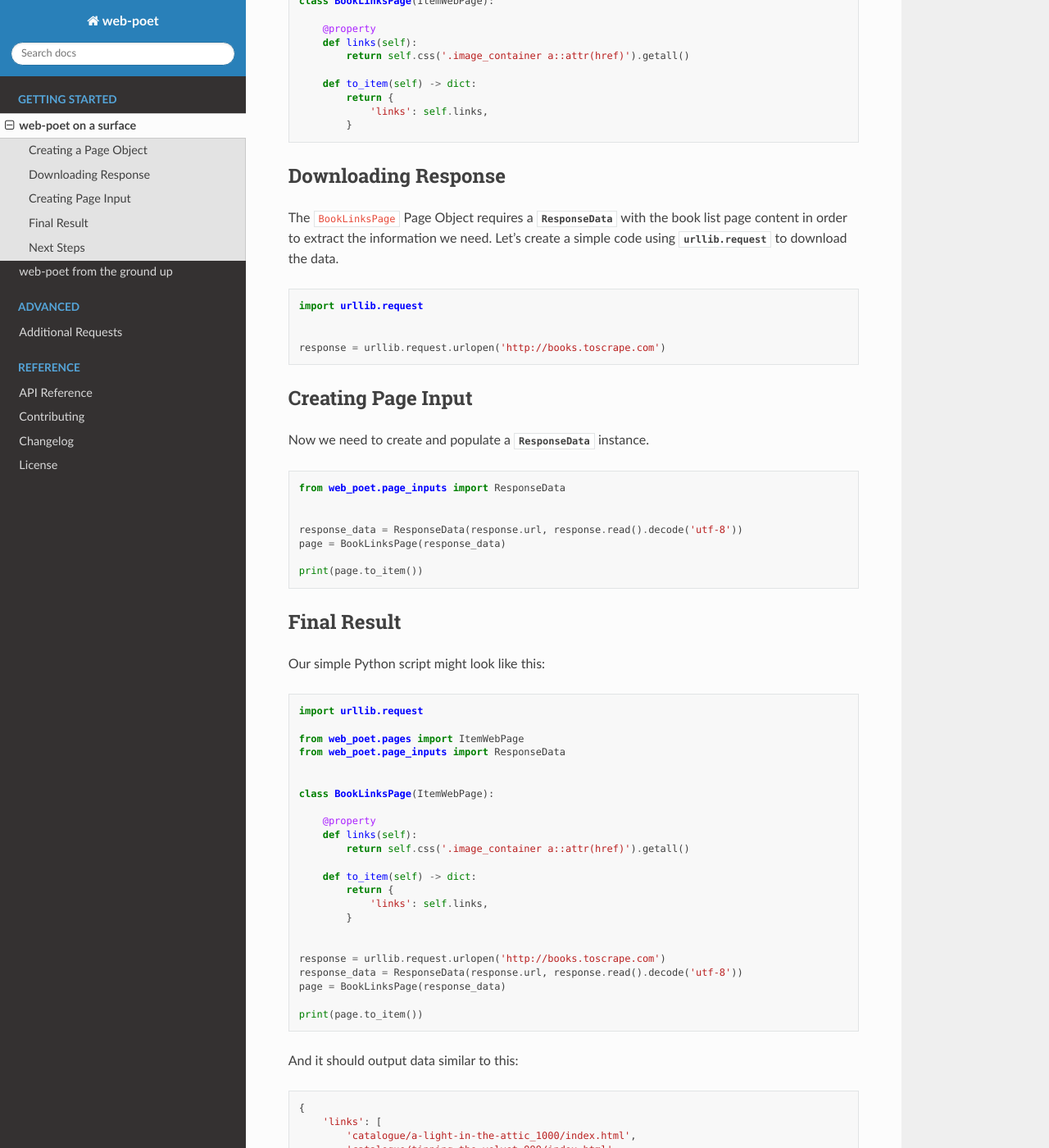
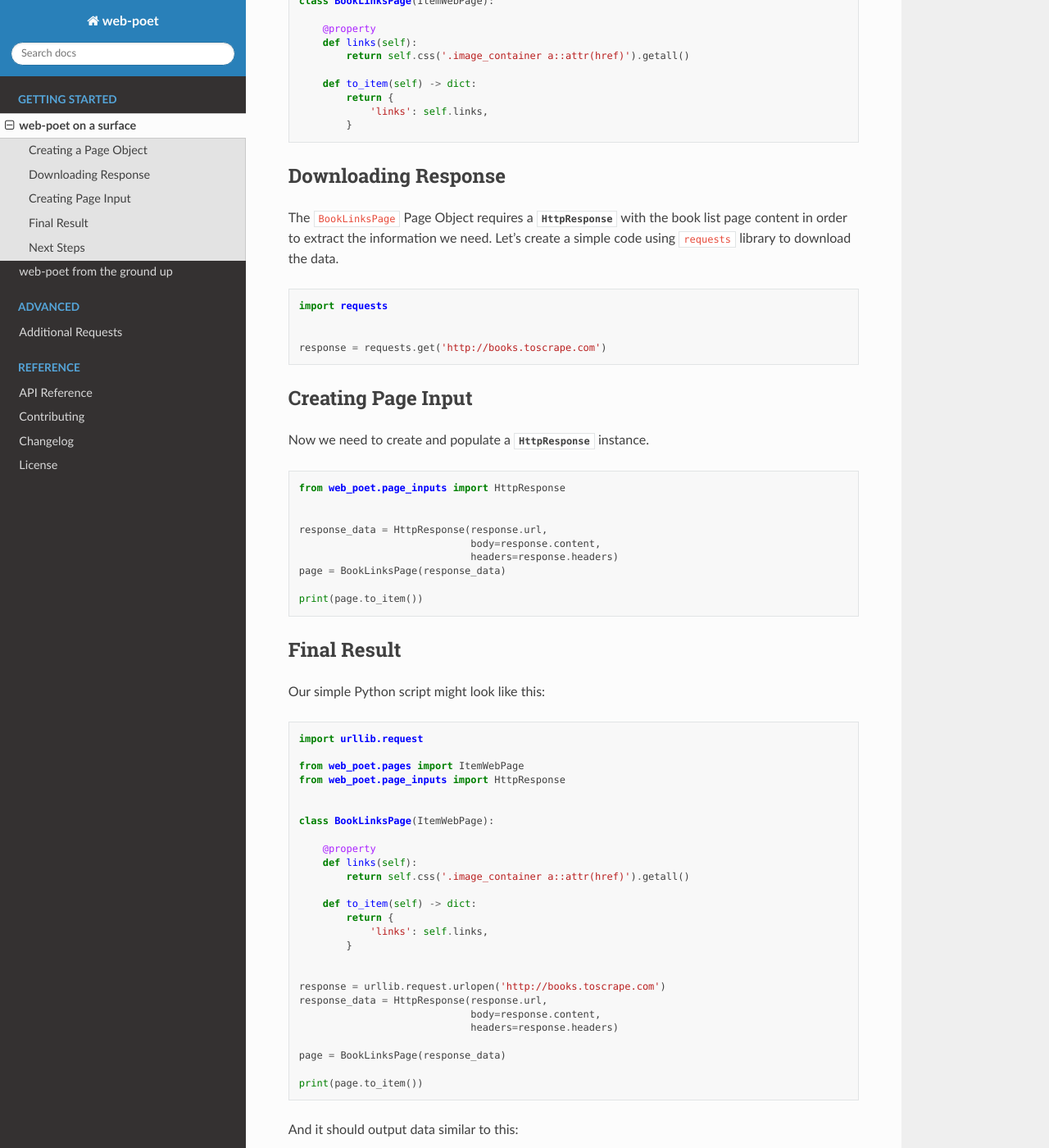
Before and after one commit to scrapinghub/web-poet, a Sphinx documentation site: the page built from docs/intro/tutorial.rst, in a window 1280 px wide and 1400 px high, scrolled down 454 px. Shown: the whole window at 82% size. Built offline with Sphinx 7.4.7 and the Read the Docs theme 2.0.0, drawn with Linux system fonts in a browser that asks for light colours; some of the changed text lies outside the part shown.

Commit message:
DOC fix tutorial

```diff
--- a/docs/intro/tutorial.rst
+++ b/docs/intro/tutorial.rst
@@ -36,28 +36,30 @@ list page on `books.toscrape.com <http://books.toscrape.com/>`_.
 Downloading Response
 ====================
 
-The ``BookLinksPage`` Page Object requires a :class:`~.ResponseData` with the
+The ``BookLinksPage`` Page Object requires a :class:`~.HttpResponse` with the
 book list page content in order to extract the information we need. Let's create
-a simple code using :mod:`urllib.request` to download the data.
+a simple code using ``requests`` library to download the data.
 
 .. code-block:: python
 
-    import urllib.request
+    import requests
 
 
-    response = urllib.request.urlopen('http://books.toscrape.com')
+    response = requests.get('http://books.toscrape.com')
 
 Creating Page Input
 ===================
 
-Now we need to create and populate a :class:`~.ResponseData` instance.
+Now we need to create and populate a :class:`~.HttpResponse` instance.
 
 .. code-block:: python
 
-    from web_poet.page_inputs import ResponseData
+    from web_poet.page_inputs import HttpResponse
 
 
-    response_data = ResponseData(response.url, response.read().decode('utf-8'))
+    response_data = HttpResponse(response.url,
+                                 body=response.content,
+                                 headers=response.headers)
     page = BookLinksPage(response_data)
 
     print(page.to_item())
@@ -72,7 +74,7 @@ Our simple Python script might look like this:
     import urllib.request
 
     from web_poet.pages import ItemWebPage
-    from web_poet.page_inputs import ResponseData
+    from web_poet.page_inputs import HttpResponse
 
 
     class BookLinksPage(ItemWebPage):
@@ -88,7 +90,10 @@ Our simple Python script might look like this:
 
 
     response = urllib.request.urlopen('http://books.toscrape.com')
-    response_data = ResponseData(response.url, response.read().decode('utf-8'))
+    response_data = HttpResponse(response.url,
+                                 body=response.content,
+                                 headers=response.headers)
+
     page = BookLinksPage(response_data)
 
     print(page.to_item())
@@ -126,7 +131,7 @@ Next Steps
 ==========
 
 As you can see, it's possible to use web-poet with built-in libraries such as
-:mod:`urllib.request`, but it's also possible to use
+``requests``, but it's also possible to use
 :ref:`Scrapy <scrapy:topics-index>` with the help of
 `scrapy-poet <https://scrapy-poet.readthedocs.io>`_.
 
```
